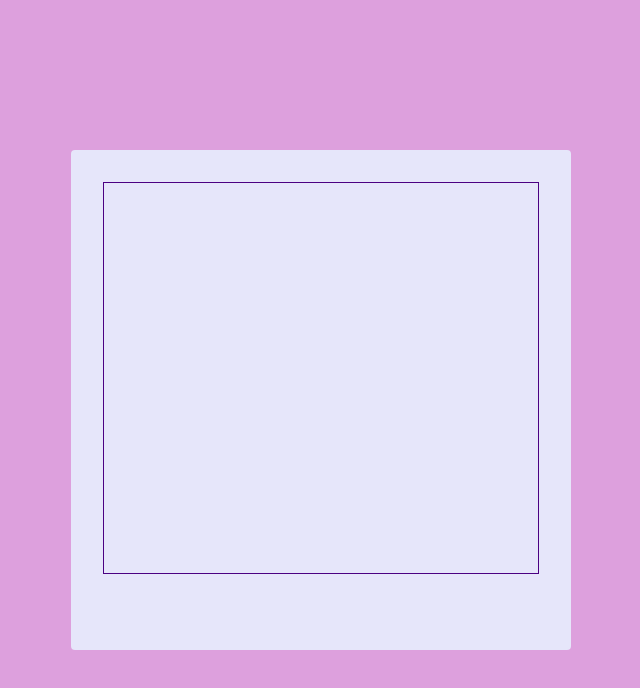
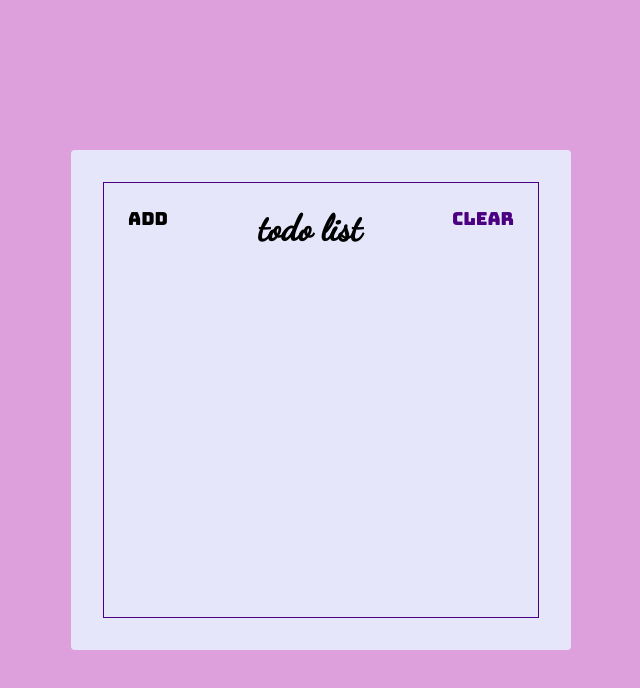
Before and after one commit to re-Hilda/the-first-learn-react-js, a website: page index.html in a window 1280 px wide. Shown: the whole page, without its empty margins (319-959 px from the left). Drawn offline with Linux system fonts and the light colour scheme.

Commit message:
Membuat variable css
menyimpan sebuah value didalam varialbel shg kita tidak perlu mngulang2 ke bbrapa style

```diff
--- a/index.html
+++ b/index.html
@@ -7,13 +7,23 @@
     <title>Static Template</title>
     <link rel="stylesheet" href="./styles.css" />
     <link
-      href="https://fonts.googleapis.com/css2?family=Balsamiq+Sans:ital,wght@0,400;0,700;1,400;1,700&family=Comic+Neue:ital,wght@0,300;0,400;0,700;1,300;1,400;1,700&display=swap"
+      href="https://fonts.googleapis.com/css2?family=Balsamiq+Sans:ital,wght@0,400;0,700;1,400;1,700&family=Bungee&family=Comic+Neue:ital,wght@0,300;0,400;0,700;1,300;1,400;1,700&family=Open+Sans&display=swap"
+      rel="stylesheet"
+    />
+    <link
+      href="https://fonts.googleapis.com/css2?family=Balsamiq+Sans:ital,wght@0,400;0,700;1,400;1,700&family=Bungee&family=Comic+Neue:ital,wght@0,300;0,400;0,700;1,300;1,400;1,700&family=Dancing+Script:wght@400;500&family=Open+Sans&display=swap"
       rel="stylesheet"
     />
   </head>
   <body>
     <div class="container">
-      <div class="frame"></div>
+      <div class="frame">
+        <div class="header">
+          <button class="header-btn">Add</button>
+          <h1 class="title">Todo list</h1>
+          <button class="header-btn main-purple-color">clear</button>
+        </div>
+      </div>
     </div>
   </body>
 </html>
--- a/styles.css
+++ b/styles.css
@@ -1,5 +1,13 @@
 * {
   box-sizing: border-box;
+}
+
+:root {
+  --main-purple-color: indigo;
+}
+
+.main-purple-color {
+  color: var(--main-purple-color);
 }
 
 html {
@@ -34,5 +42,29 @@ html {
 
 .frame {
   border: 1px solid indigo;
-  height: 90%;
+  height: 100%;
+  display: flex;
+  flex-direction: column;
 }
+
+.header {
+  display: flex;
+  align-items: flex-start;
+}
+
+.title {
+  flex: 1;
+  text-align: center;
+  font-size: 3.6rem;
+  font-family: "Dancing Script", sans-serif;
+  text-transform: lowercase;
+}
+
+.header-btn {
+  font-size: 1.8rem;
+  font-family: "Bungee", sans-serif;
+  padding: 24px;
+  background: unset;
+  border: unset;
+  outline: unset;
+}
```
